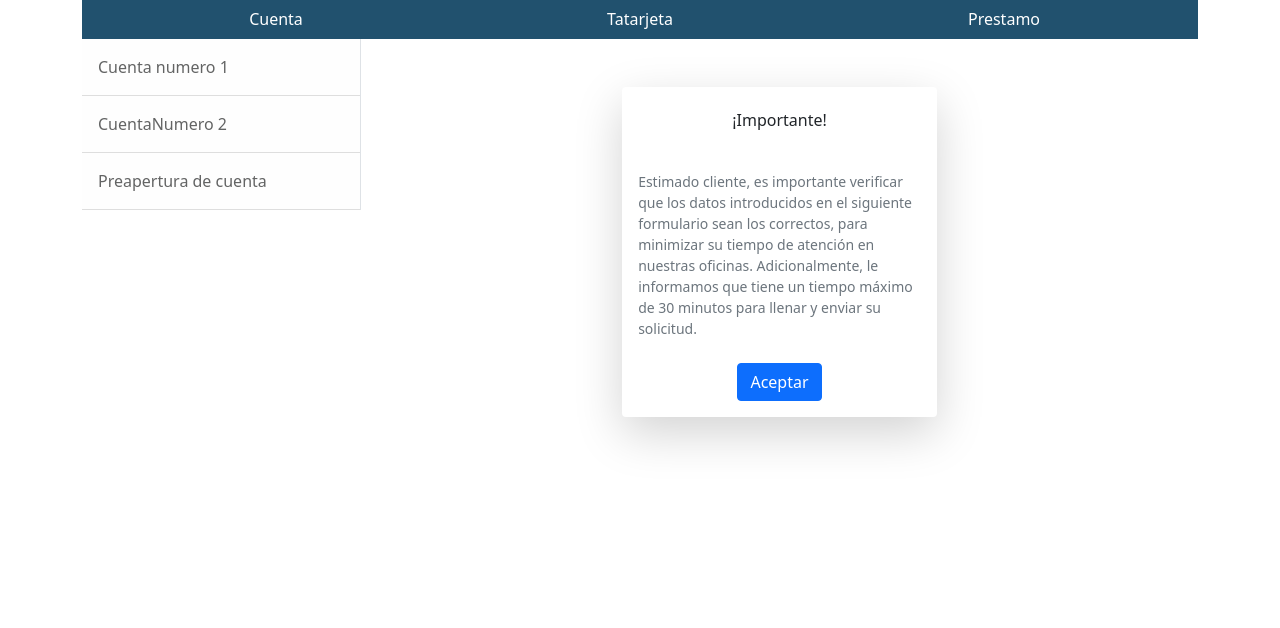
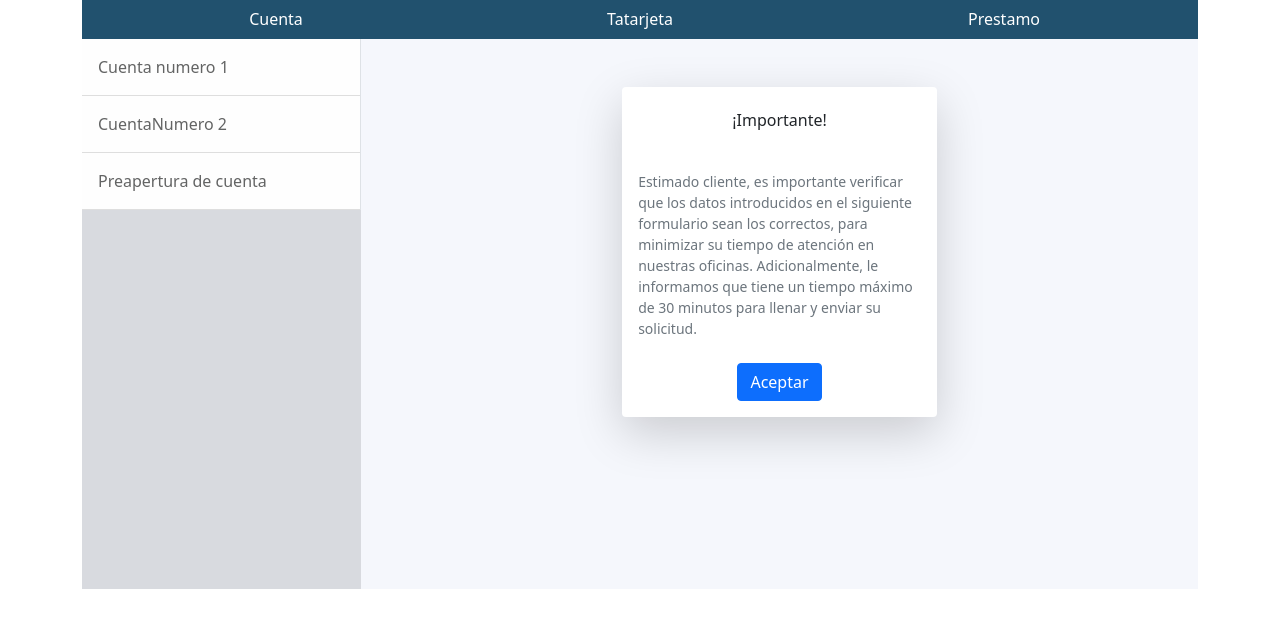
Before and after one commit to Damurq/database_backend, a Django app: template Frontend/template/components/Solicitar Cita.html in a window 1280 px wide. Shown: the part 159-787 px from the top of the page. Run offline with Django 3.2, Linux system fonts and the light colour scheme; the template is opened without the code that fills it, so the values that code supplies are empty.

Commit message:
Modificacion de Vistas

```diff
--- a/Frontend/template/components/Solicitar Cita.html
+++ b/Frontend/template/components/Solicitar Cita.html
@@ -65,7 +65,7 @@
             </div>
         </nav>
         <!-- Sidebar-->
-        <div class="d-flex">
+        <div class="d-flex" style="background-color: #D8DADF; height: 550px;">
             <!-- Sidebar Cuenta-->
             <div class="col-md-3" id="collapseCuenta">
                 <div class="border-end bg-white" id="sidebar-wrapper">
@@ -91,7 +91,7 @@
                 </div>
             </div>
             <!-- Contenido -->
-            <div class="container-fluid">
+            <div class="container" style="background-color: #F5F7FC; height: 550px;">
                 <div id="">
                     <main>
                         <div class="container">
```
